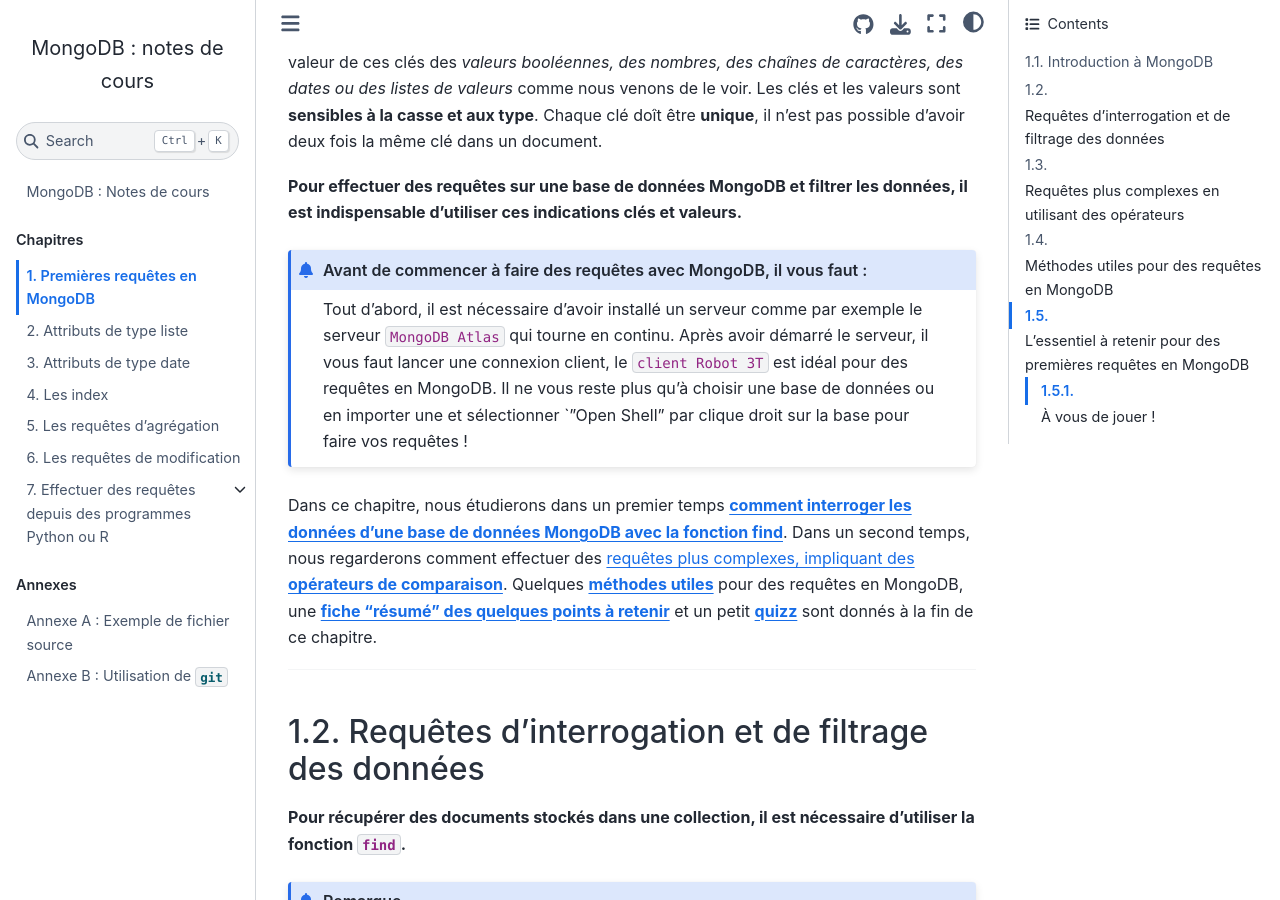
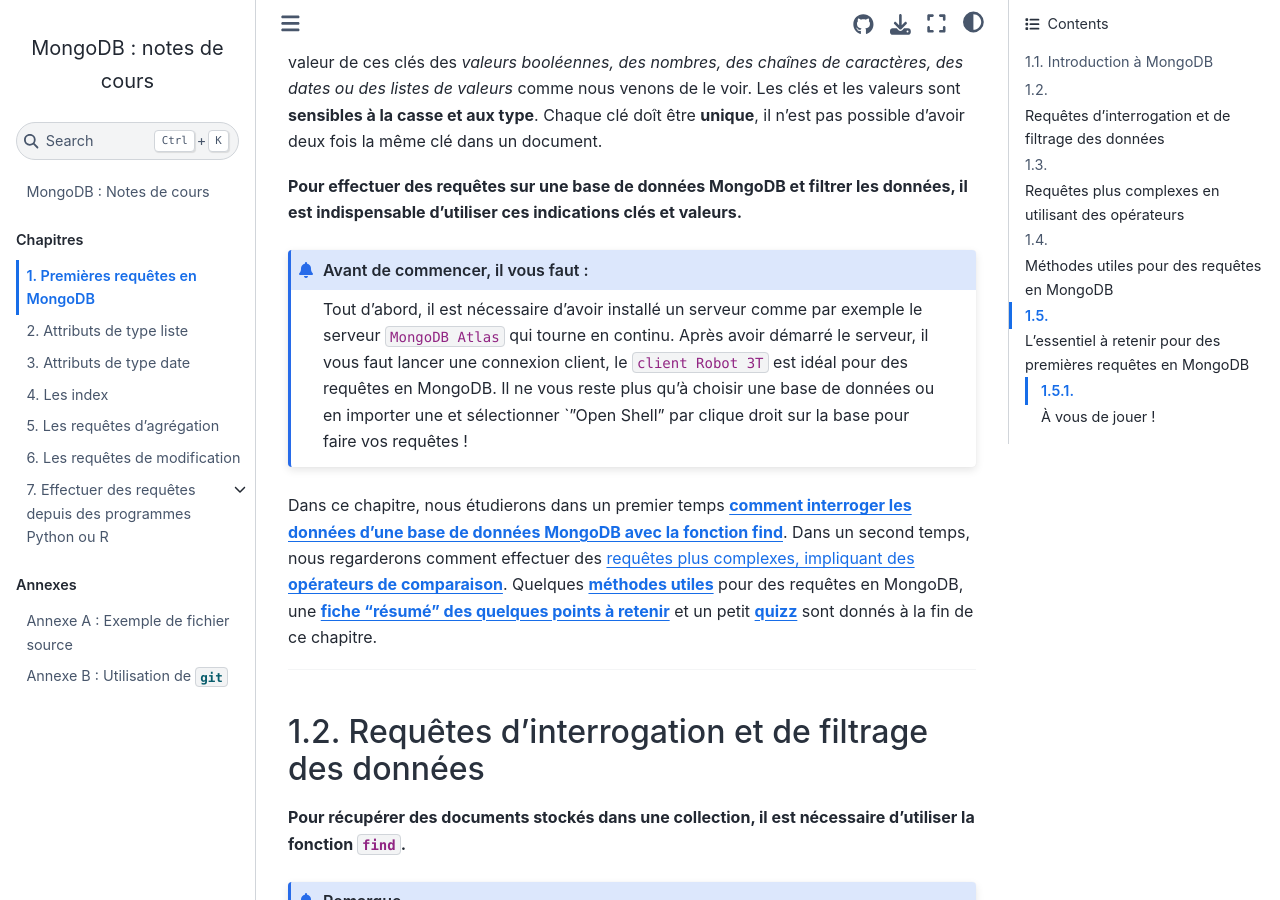
Before and after one commit to rtavenar/mongo_book, a Jupyter Book: the page built from content/01_find.md, in a window 1280 px wide and 900 px high, scrolled down 1441 px. Built offline with Jupyter Book 1.0.4 settings and Sphinx 7.4.7 and the Sphinx Book theme 1.1.4, drawn with Linux system fonts in a browser that asks for light colours.

Commit message:
Update 01_find.md

````diff
--- a/content/01_find.md
+++ b/content/01_find.md
@@ -51,7 +51,7 @@ Les clés se doivent d'être des **chaînes de caractères** mais nous pouvons a
 
 **Pour effectuer des requêtes sur une base de données MongoDB et filtrer les données, il est indispensable d'utiliser ces indications clés et valeurs.**
 
-```{admonition} Avant de commencer à faire des requêtes avec MongoDB, il vous faut :
+```{admonition} Avant de commencer, il vous faut :
 Tout d'abord, il est nécessaire d'avoir installé un serveur comme par exemple le serveur `MongoDB Atlas` qui tourne en continu. Après avoir démarré le serveur, il vous faut lancer une connexion client, le `client Robot 3T` est idéal pour des requêtes en MongoDB. Il ne vous reste plus qu'à choisir une base de données ou en importer une et sélectionner `"Open Shell" par clique droit sur la base pour faire vos requêtes !
 ```
 
````
